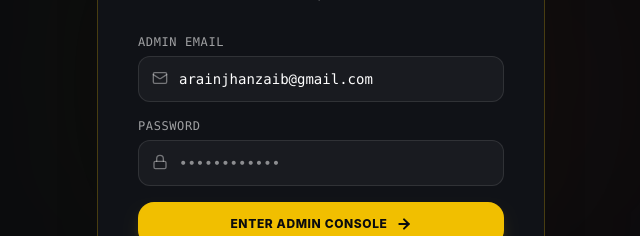
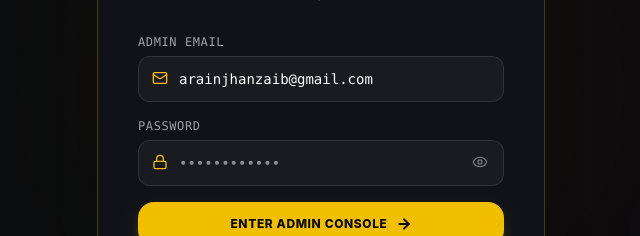
Before and after one commit to Jahanzaib-Arain24/Portfolio-Website, a Next.js app: page /login in a window 1280 px wide. Shown: the part 319-555 px from the top of the page, without its empty margins (319-959 px from the left). Built offline with nearby package versions, Linux system fonts and the light colour scheme.

Commit message:
fix(login): enhance password visibility with gold lock icon, show/hide toggle, and autofill dark theme

```diff
--- a/src/app/globals.css
+++ b/src/app/globals.css
@@ -49,6 +49,18 @@ body {
 
 .font-serif-heading {
   font-family: var(--font-playfair);
+}
+
+/* Fix browser autofill washing out dark inputs to light blue */
+input:-webkit-autofill,
+input:-webkit-autofill:hover,
+input:-webkit-autofill:focus,
+input:-webkit-autofill:active {
+  -webkit-text-fill-color: #FFFFFF !important;
+  -webkit-box-shadow: 0 0 0px 1000px #161922 inset !important;
+  box-shadow: 0 0 0px 1000px #161922 inset !important;
+  caret-color: #F1BF00 !important;
+  transition: background-color 5000s ease-in-out 0s;
 }
 
 /* Royal Luxury Card */
--- a/src/app/login/page.tsx
+++ b/src/app/login/page.tsx
@@ -2,13 +2,14 @@
 
 import { useState } from "react";
 import { useRouter } from "next/navigation";
-import { Lock, Mail, ArrowRight, ShieldCheck, Sparkles } from "lucide-react";
+import { Lock, Mail, ArrowRight, ShieldCheck, Sparkles, Eye, EyeOff } from "lucide-react";
 import toast, { Toaster } from "react-hot-toast";
 
 export default function LoginPage() {
   const router = useRouter();
   const [email, setEmail] = useState("arainjhanzaib@gmail.com");
   const [password, setPassword] = useState("");
+  const [showPassword, setShowPassword] = useState(false);
   const [loading, setLoading] = useState(false);
 
   const handleLogin = async (e: React.FormEvent) => {
@@ -75,7 +76,7 @@ export default function LoginPage() {
                 className="w-full pl-10 pr-4 py-3 rounded-xl bg-white/[0.04] border border-white/10 focus:border-[#F1BF00]/60 focus:bg-white/[0.06] text-white text-sm outline-none transition-all font-mono"
                 placeholder="arainjhanzaib@gmail.com"
               />
-              <Mail className="w-4 h-4 text-white/40 absolute left-3.5 top-3.5" />
+              <Mail className="w-4 h-4 text-[#F1BF00] absolute left-3.5 top-3.5 pointer-events-none" />
             </div>
           </div>
 
@@ -85,21 +86,37 @@ export default function LoginPage() {
             </label>
             <div className="relative">
               <input
-                type="password"
+                type={showPassword ? "text" : "password"}
                 required
                 value={password}
                 onChange={(e) => setPassword(e.target.value)}
-                className="w-full pl-10 pr-4 py-3 rounded-xl bg-white/[0.04] border border-white/10 focus:border-[#F1BF00]/60 focus:bg-white/[0.06] text-white text-sm outline-none transition-all font-mono"
+                className="w-full pl-10 pr-11 py-3 rounded-xl bg-white/[0.04] border border-white/10 focus:border-[#F1BF00]/60 focus:bg-white/[0.06] text-white text-sm outline-none transition-all font-mono"
                 placeholder="••••••••••••"
               />
-              <Lock className="w-4 h-4 text-white/40 absolute left-3.5 top-3.5" />
+              {/* Visible Crisp Gold Lock Icon on Left */}
+              <Lock className="w-4 h-4 text-[#F1BF00] absolute left-3.5 top-3.5 pointer-events-none" />
+
+              {/* Show / Hide Password Toggle Icon on Right */}
+              <button
+                type="button"
+                onClick={() => setShowPassword(!showPassword)}
+                className="absolute right-3.5 top-3 text-white/40 hover:text-[#F1BF00] transition-colors p-0.5 cursor-pointer"
+                title={showPassword ? "Hide password" : "Show password"}
+                aria-label={showPassword ? "Hide password" : "Show password"}
+              >
+                {showPassword ? (
+                  <EyeOff className="w-4 h-4 text-[#F1BF00]" />
+                ) : (
+                  <Eye className="w-4 h-4" />
+                )}
+              </button>
             </div>
           </div>
 
           <button
             type="submit"
             disabled={loading}
-            className="w-full py-3.5 px-6 rounded-2xl bg-[#F1BF00] text-[#0B0C0E] font-extrabold text-xs uppercase tracking-wider shadow-lg shadow-[#F1BF00]/20 hover:bg-[#F1BF00]/90 hover:scale-[1.01] active:scale-[0.99] transition-all flex items-center justify-center gap-2 disabled:opacity-50 mt-3"
+            className="w-full py-3.5 px-6 rounded-2xl bg-[#F1BF00] text-[#0B0C0E] font-extrabold text-xs uppercase tracking-wider shadow-lg shadow-[#F1BF00]/20 hover:bg-[#F1BF00]/90 hover:scale-[1.01] active:scale-[0.99] transition-all flex items-center justify-center gap-2 disabled:opacity-50 mt-3 cursor-pointer"
           >
             {loading ? (
               <span>Authenticating Session...</span>
```
